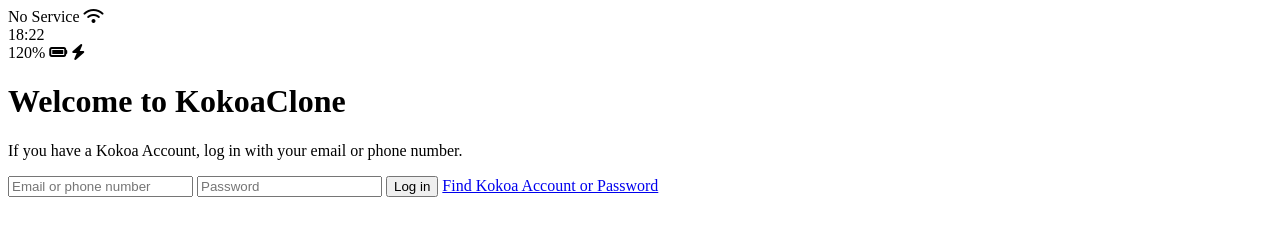
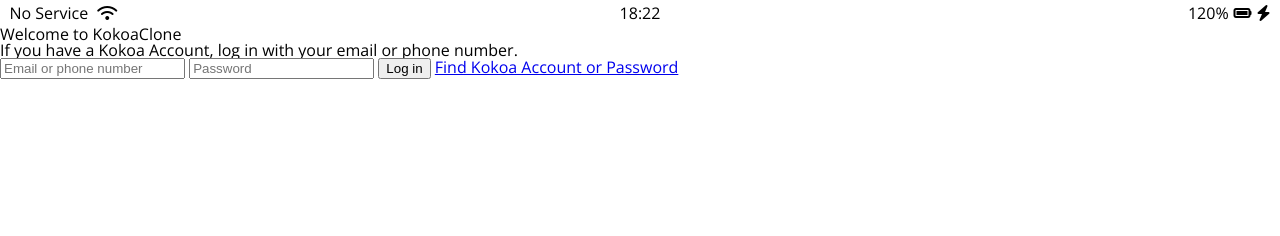
Before and after one commit to wcmessi10/kokoa-clone-2023, a plain HTML site: page index.html in a window 1280 px wide. Drawn offline with nearby package versions, Linux system fonts and the light colour scheme.

Commit message:
create css status-bar of index.html

```diff
--- /dev/null
+++ b/css/reset.css
@@ -0,0 +1,43 @@
+html, body, div, span, applet, object, iframe,
+h1, h2, h3, h4, h5, h6, p, blockquote, pre,
+a, abbr, acronym, address, big, cite, code,
+del, dfn, em, img, ins, kbd, q, s, samp,
+small, strike, strong, sub, sup, tt, var,
+b, u, i, center,
+dl, dt, dd, ol, ul, li,
+fieldset, form, label, legend,
+table, caption, tbody, tfoot, thead, tr, th, td,
+article, aside, canvas, details, embed,
+figure, figcaption, footer, header, hgroup,
+menu, nav, output, ruby, section, summary,
+time, mark, audio, video {
+	margin: 0;
+	padding: 0;
+	border: 0;
+	font-size: 100%;
+	font: inherit;
+	vertical-align: baseline;
+}
+/* HTML5 display-role reset for older browsers */
+article, aside, details, figcaption, figure,
+footer, header, hgroup, menu, nav, section {
+	display: block;
+}
+body {
+	line-height: 1;
+}
+ol, ul {
+	list-style: none;
+}
+blockquote, q {
+	quotes: none;
+}
+blockquote:before, blockquote:after,
+q:before, q:after {
+	content: '';
+	content: none;
+}
+table {
+	border-collapse: collapse;
+	border-spacing: 0;
+}
--- /dev/null
+++ b/css/status-bar.css
@@ -0,0 +1,23 @@
+.status-bar{
+    display: flex;
+    justify-content: center;
+    padding: 5px 3px;
+}
+.status-bar__column{
+    width: 33%;
+}
+.status-bar__column:nth-child(1) span{
+    margin-right: 5px;
+}
+.status-bar__column:nth-child(2){
+    display: flex;
+    justify-content: center;
+}
+.status-bar__column:last-child{
+    display: flex;
+    justify-content: flex-end;
+    align-items: center;
+}
+.status-bar__column .fa-battery-full{
+    margin: 0px 5px;
+}
--- /dev/null
+++ b/css/styles.css
@@ -0,0 +1,6 @@
+@import url('https://fonts.googleapis.com/css2?family=Open+Sans:wght@400;600&display=swap');
+@import "reset.css";
+@import "status-bar.css";
+body{
+    font-family: 'Open Sans', sans-serif;
+}
--- a/index.html
+++ b/index.html
@@ -1,6 +1,7 @@
 <!DOCTYPE html>
 <html lang="en">
   <head>
+    <link rel="stylesheet" href="css/styles.css" />
     <meta charset="UTF-8" />
     <meta http-equiv="X-UA-Compatible" content="IE=edge" />
     <meta name="viewport" content="width=device-width, initial-scale=1.0" />
```
